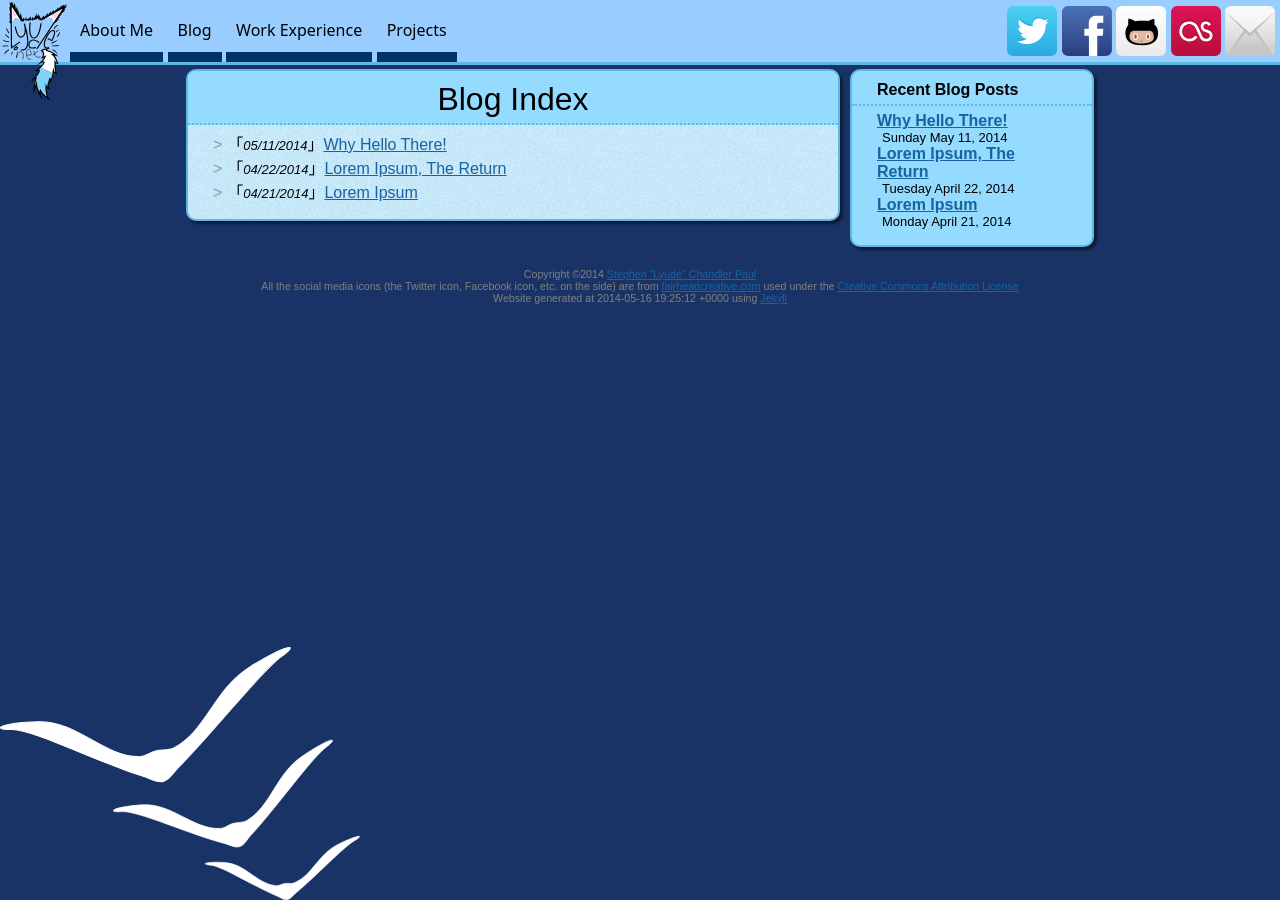
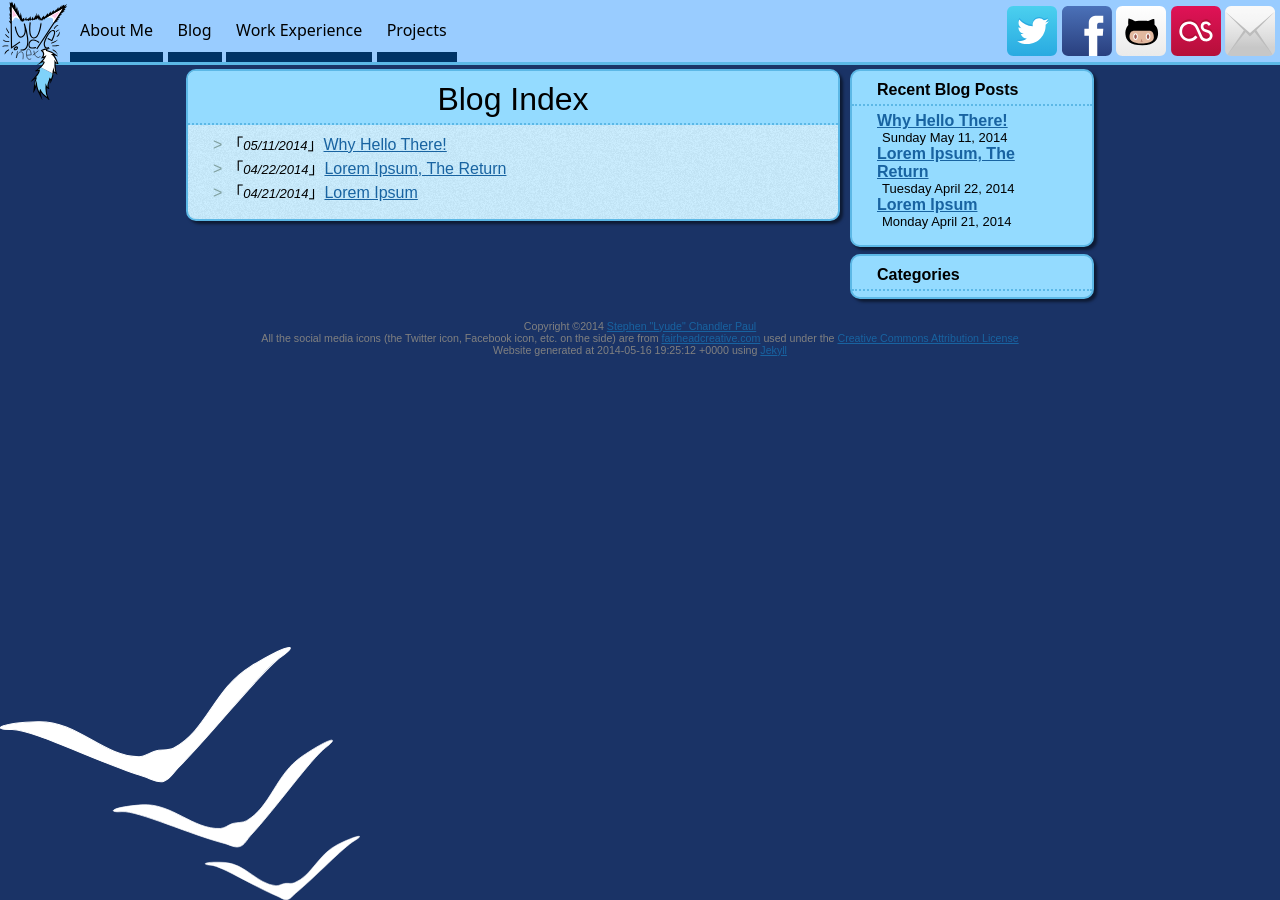
Before and after one commit to Lyude/personal_website, a Jekyll site: the page built from blog_index.html, in a window 1280 px wide. Built offline with Jekyll 4.4.1, drawn with Linux system fonts in a browser that asks for light colours; nearby versions of some CDN libraries; some web fonts are replaced.

Commit message:
Add categories box on the side

```diff
--- a/_layouts/default.html
+++ b/_layouts/default.html
@@ -52,6 +52,13 @@
 				{% endfor %}
 			</dl>
 		</div>
+
+		<div id="category_list" class="side_content_box">
+			<div class="box_title_area"><h1>Categories</h1></div>
+			<ul>
+				{% for category_array in site.categories %}<li>{% assign category=category_array[0] %}{% categorylink category %}{{ category | capitalize }}{% endcategorylink %}</li>{% endfor %}
+			</ul>
+		</div>
 	</div>
 
 {% include footer.html %}
```
